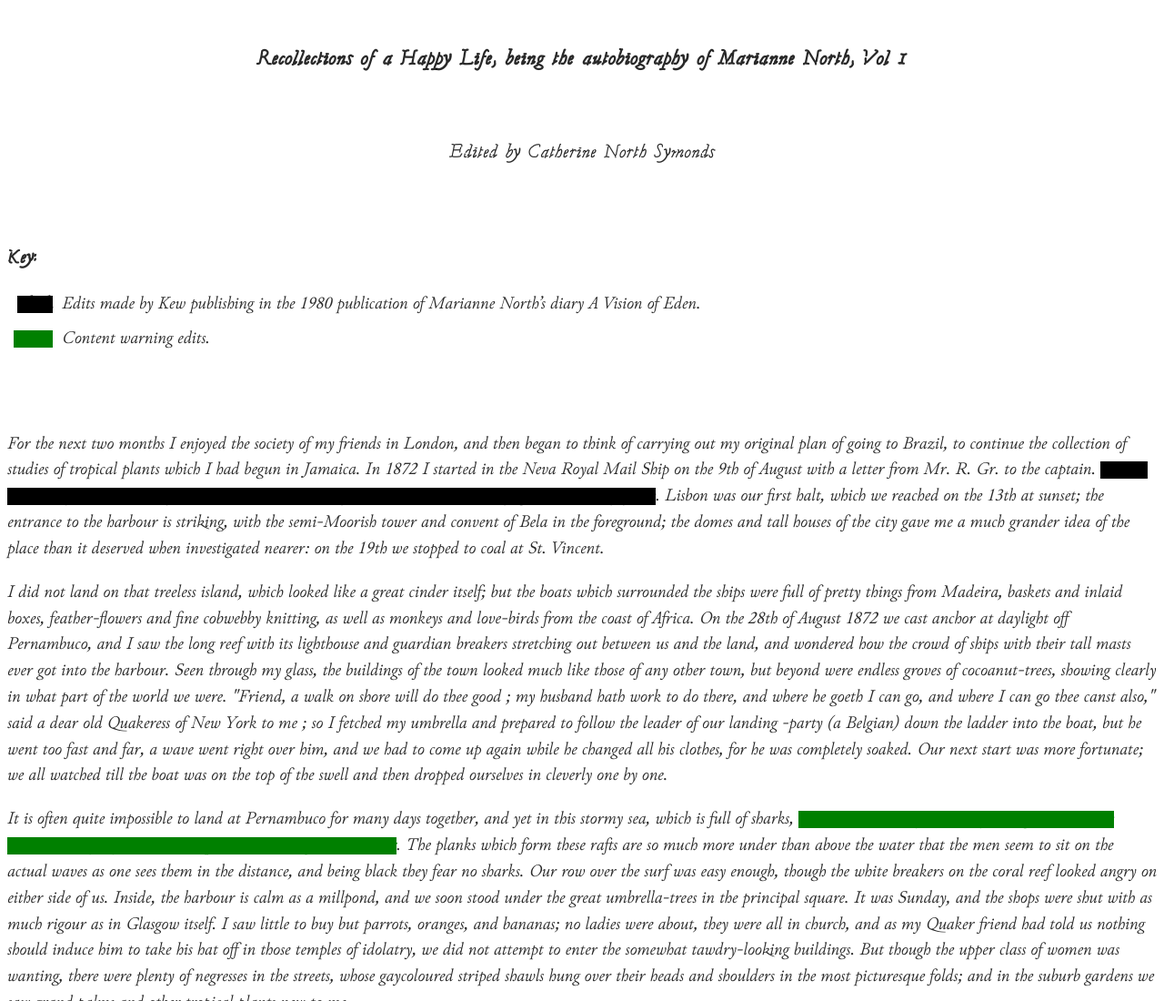
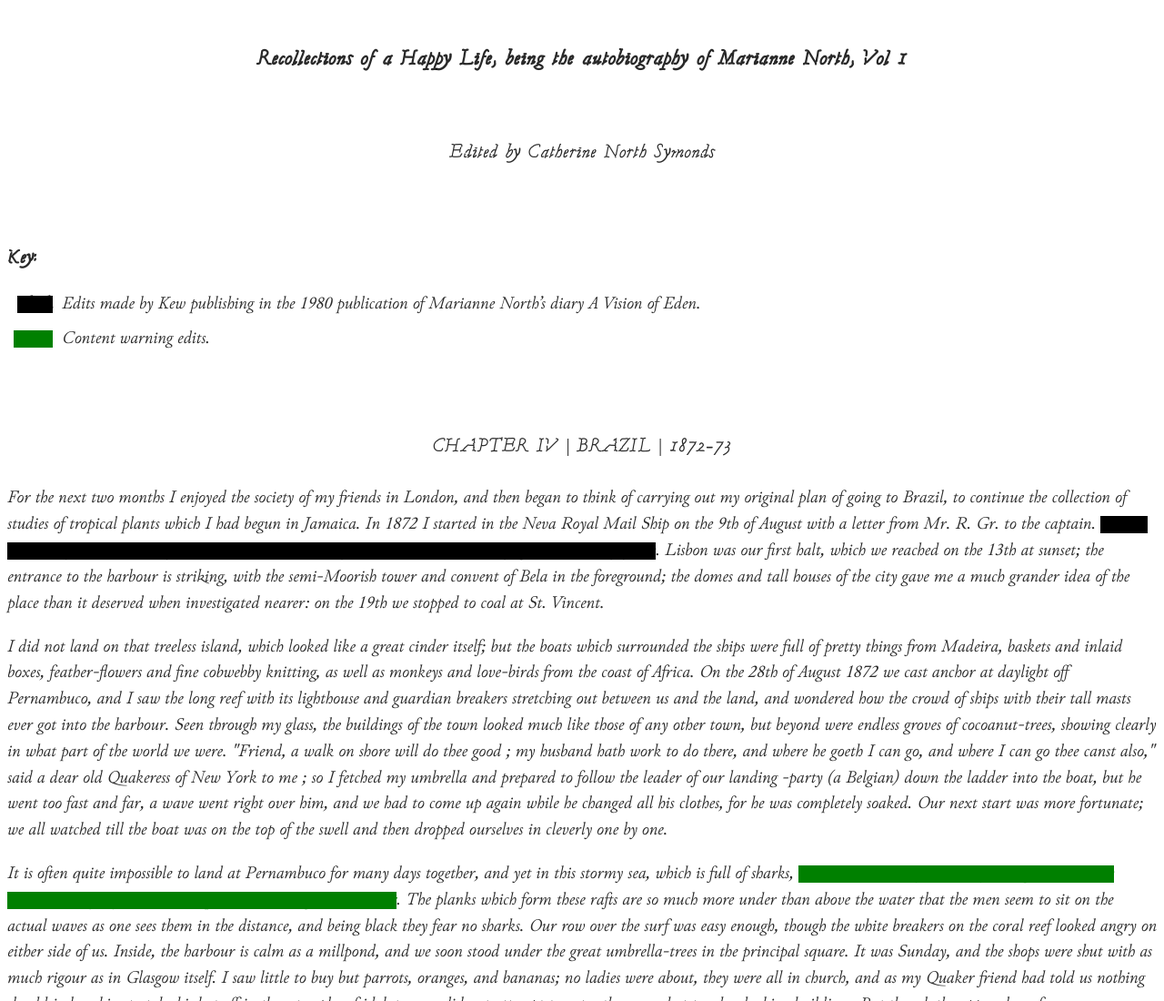
Before and after one commit to tekin/Marianne-north, a plain HTML site: page index.html in a window 1280 px wide. Shown: the top 1100 px of the page at 91% size. Drawn offline with Linux system fonts and the light colour scheme.

Commit message:
Add a heading for the chapter

```diff
--- a/index.html
+++ b/index.html
@@ -45,6 +45,7 @@
   </dl>
 
   <article>
+    <h4>CHAPTER IV | BRAZIL | 1872-73</h4>
     <p>
       For the next two months I enjoyed the society of my friends in London, and then began to think of carrying out my
       original plan of going to Brazil, to continue the collection of studies of tropical plants which I had begun in
--- a/stylesheet.css
+++ b/stylesheet.css
@@ -23,7 +23,7 @@ h1 {
   font-family: Garamondt-Italic;
   text-align: center;
 }
-h2 {
+h2, h4 {
   font-family: Garamondt-Italic;
   font-weight: normal;
   text-align: center;
```
